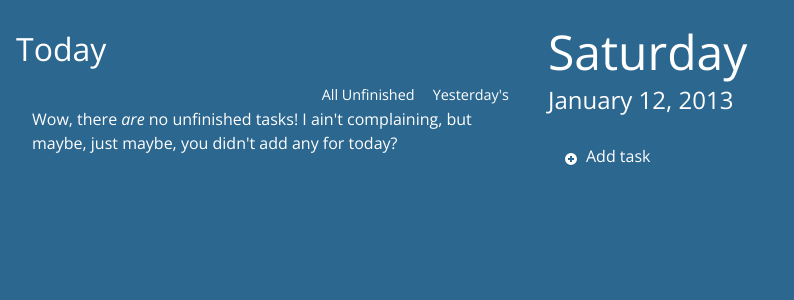
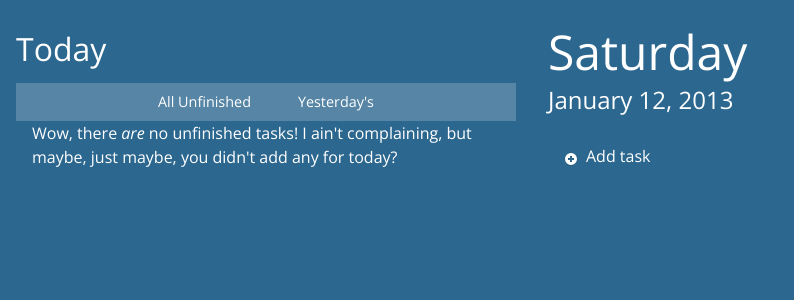
Before and after one commit to KansasLinuxFest/planner, a Django app: page / in a window 1280 px wide. Shown: the top 300 px of the page, without its empty margins (0-794 px from the left). Run offline with Django 3.2, Linux system fonts and the light colour scheme; data comes from the database, SQL or seed files in the repository; style sheets or scripts are compiled from the project's sources; parts of the project's set-up code (start-up, migrations or seed data) failed here and were passed over.

Commit message:
navigation css: make the navbar more prominent

```diff
--- a/static/stylesheets/navigation.less
+++ b/static/stylesheets/navigation.less
@@ -2,15 +2,21 @@ ul.navigation {
   padding: 0;
   margin: 0;
   display: block;
+  width: 100%;
 
   font-size: 0.9em;
-  text-align: right;
+  text-align: center;
+
+  background-color: rgba(255,255,255, 0.2);
 
   li {
     list-style-type: none;
     display: inline-block;
 
-    padding: 0 0.5em;
+    a {
+      display: inline-block;
+      padding: 0.5em 1.5em;
+    }
   }
 
   li:hover {
```
